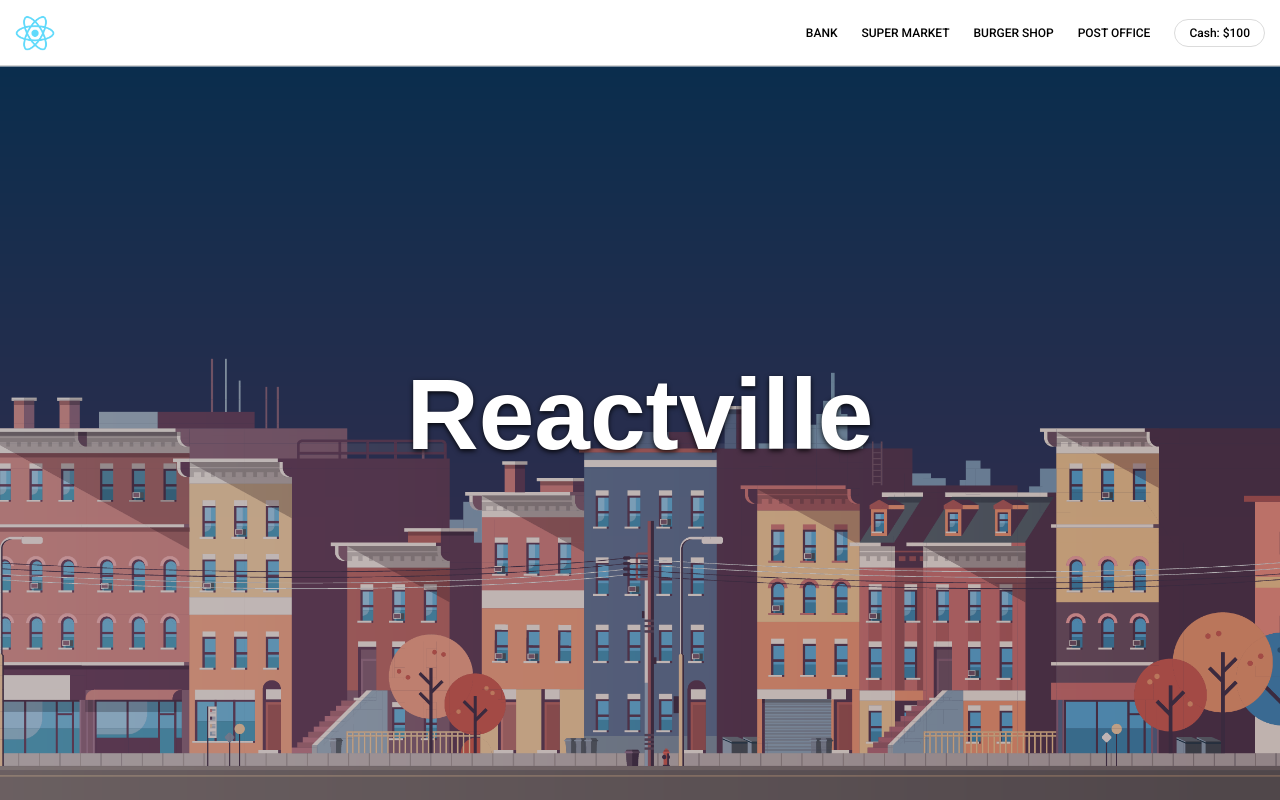
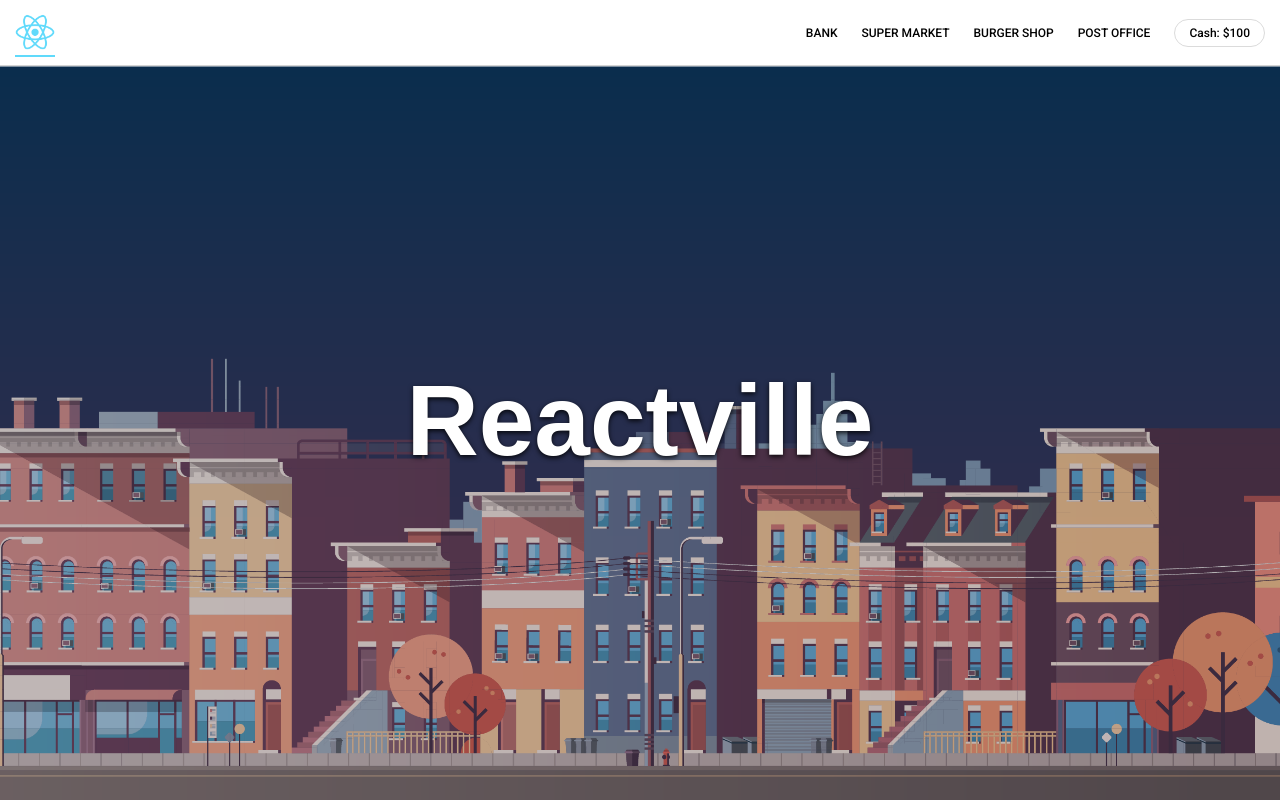
Before and after one commit to whlong1/reactville, a React (Create React App) app: page / in a window 1280 px wide. In both pictures the pointer is over the link 35 px from the left and 32 px from the top of the page. Built offline with nearby package versions, Linux system fonts and the light colour scheme; a web font is replaced by a local one.

Commit message:
add additional styling to nav

```diff
--- a/src/styles/App.css
+++ b/src/styles/App.css
@@ -15,13 +15,17 @@ nav {
 }
 
 .navigation-bar {
-  /* padding: 18px 15px 18px 15px; */
   height: 65px;
 }
 
 .navigation-bar img {
   height: 40px;
   transform: translateY(8%);
+}
+
+
+.navigation-bar a:hover {
+  border-bottom: 2px solid #60DAFB;
 }
 
 nav h1 {
@@ -54,6 +58,9 @@ nav h1 {
   border: 1px solid #dbdbdb;
 }
 
+#wallet:hover{
+  cursor: pointer;
+}
 
 #splash-logo {
   margin: 0;
@@ -61,7 +68,7 @@ nav h1 {
   font-weight: 900;
   font-size: 100px;
   font-style: normal;
-  transform: translateY(-45%);
+  transform: translateY(-40%);
   font-family: blenny, sans-serif;
   text-shadow: 0px 2px 5px rgba(0,0,0,0.85);
 }
@@ -70,6 +77,7 @@ nav h1 {
   height: 100%;
   display: flex;
   align-items: center;
+  flex-direction: column;
   justify-content: center;
   background-size: cover;
   background-position: center center;
```
